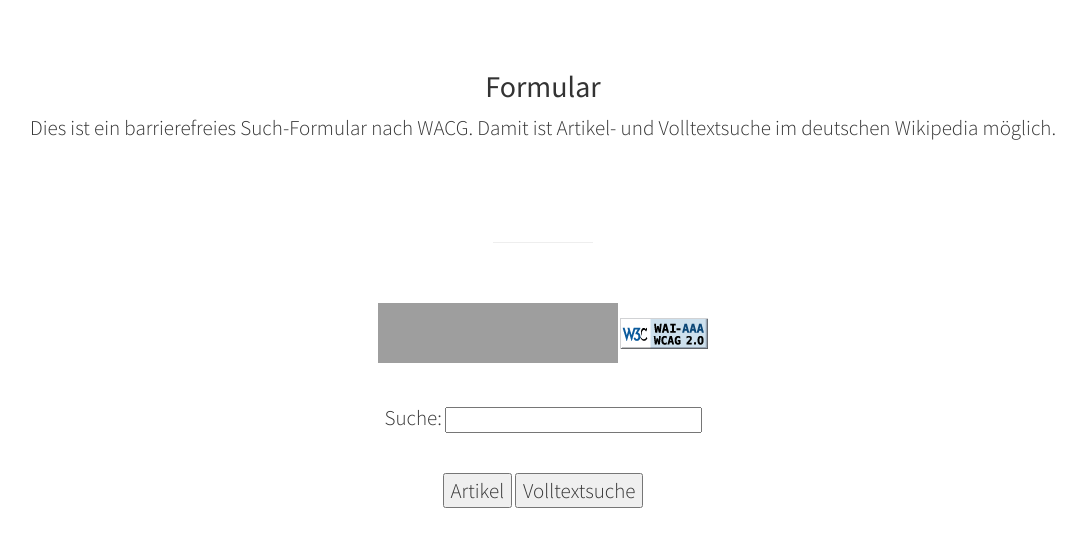
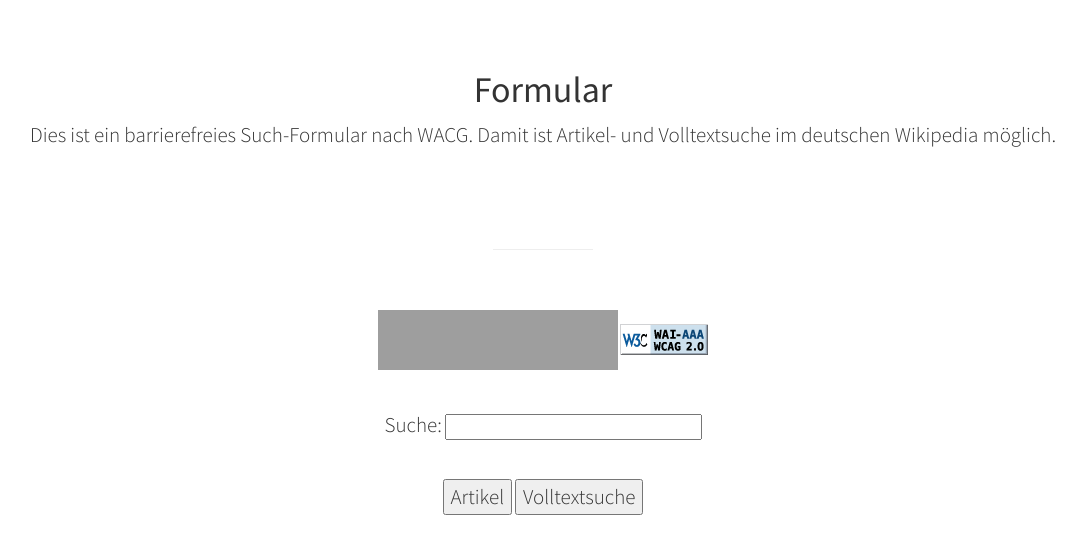
Before and after one commit to Idinya/IBShp, a plain HTML site: page formular.html in a window 1280 px wide. Shown: the whole page, without its empty margins (97-1183 px from the left). Drawn offline with Linux system fonts and the light colour scheme; grey boxes are pictures that could not be loaded.

Commit message:
form: alerts corrected

```diff
--- a/formular.html
+++ b/formular.html
@@ -37,7 +37,7 @@
         <div class="container">
             <div class="row">
                 <div class="col-lg-12 text-center">
-                    <h2>Formular</h2>
+                    <h1>Formular</h1>
                     <p class="lead">Dies ist ein barrierefreies Such-Formular nach WACG. Damit ist Artikel- und Volltextsuche im deutschen Wikipedia möglich.</p>
                     <br /><br /><br />
                     <hr class="small">
```
